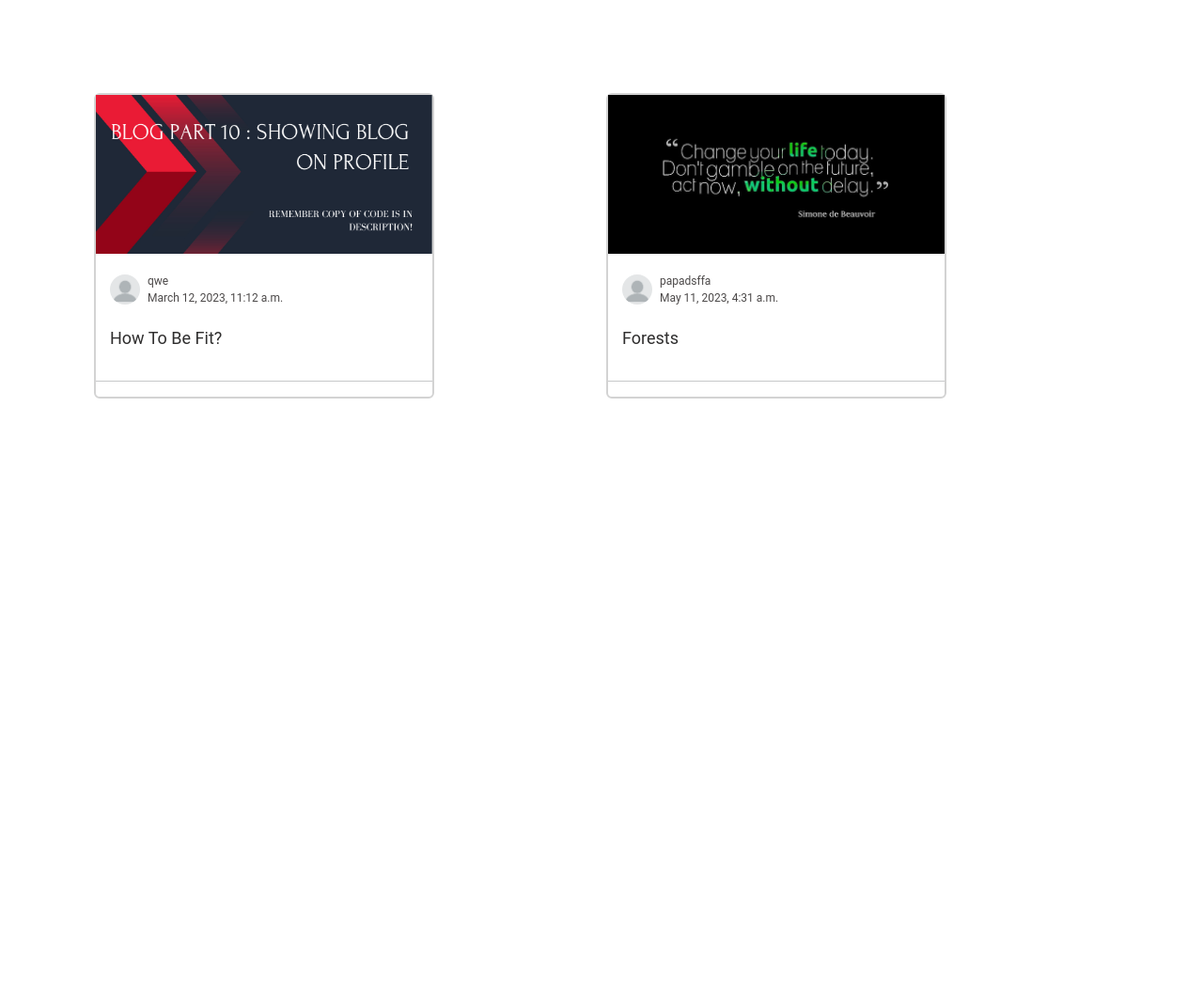
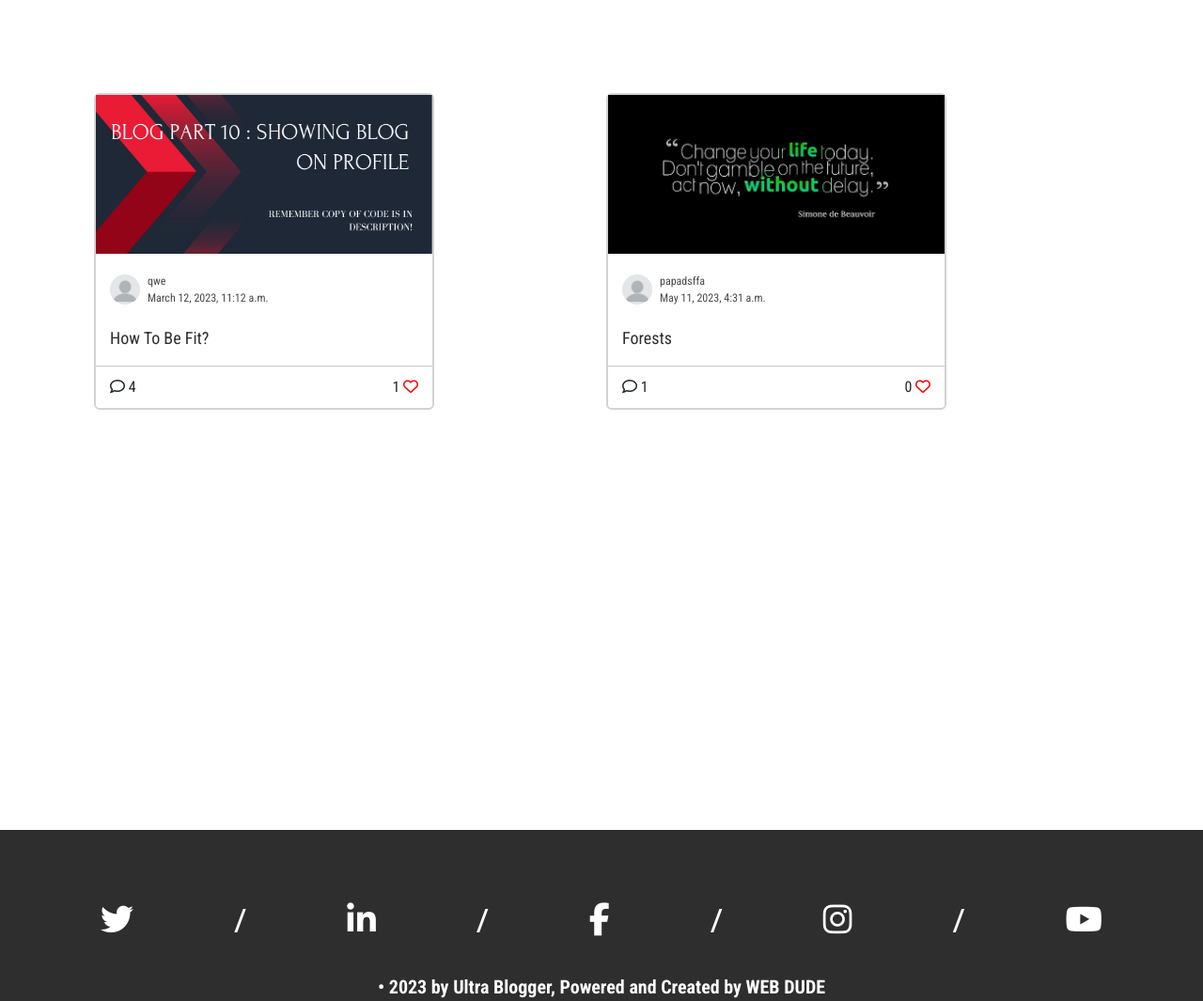
Before and after one commit to RanaSalmanHassan/Blog--Tutorial, a Django app: page / in a window 1280 px wide. Shown: the part 907-1972 px from the top of the page at 94% size. Before the commit the page ends 1331 px from the top, so only its background shows below. Run offline with Django 4.2, Linux system fonts and the light colour scheme; data comes from the database, SQL or seed files in the repository; both versions use the stored data as it was after the commit; some libraries are stand-ins or nearby versions.

Commit message:
Blog Home Completed

```diff
--- a/BlogProject/templates/base.html
+++ b/BlogProject/templates/base.html
@@ -11,6 +11,7 @@
     <script src="https://cdn.jsdelivr.net/npm/bootstrap@5.3.0-alpha1/dist/js/bootstrap.bundle.min.js"
         integrity="sha384-w76AqPfDkMBDXo30jS1Sgez6pr3x5MlQ1ZAGC+nuZB+EYdgRZgiwxhTBTkF7CXvN"
         crossorigin="anonymous"></script>
+    <script src="https://kit.fontawesome.com/4afee10683.js" crossorigin="anonymous"></script>
 </head>
 
 <body>
--- a/BlogProject/templates/blogapp/blog_home.html
+++ b/BlogProject/templates/blogapp/blog_home.html
@@ -53,7 +53,7 @@ Ultra Blogger
 
     .card {
         border: 2px solid lightgray;
-        font-family: 'Roboto', sans-serif;
+        font-family: 'Roboto Condensed', sans-serif;
         width: 362px;
     }
 
@@ -99,6 +99,64 @@ Ultra Blogger
         color: #2f2e2e;
         font-size: 18px;
     }
+
+    .card_footer {
+        display: flex;
+        justify-content: space-between;
+        align-items: center;
+        margin: 10px 15px;
+    }
+
+    .divider {
+        margin: 0px 15px;
+    }
+
+    /* Footer Section  */
+
+    footer {
+        display: flex;
+        flex-direction: column;
+        background-color: rgb(47, 46, 46);
+        color: white;
+        padding-top: 70px;
+    }
+
+    .icons {
+        font-size: 35px;
+        display: flex;
+        justify-content: space-evenly;
+        align-items: center;
+        transition: 0.1s ease-in;
+        cursor: pointer;
+    }
+
+    .footer_text {
+        font-size: 20px;
+        text-align: center;
+        padding-top: 30px;
+        font-weight: 600;
+        font-family: 'Roboto Condensed', sans-serif;
+    }
+
+    .icons .fa-twitter:hover {
+        color: rgb(29, 161, 242);
+    }
+
+    .icons .fa-linkedin-in:hover {
+        color: #0072b1;
+    }
+
+    .icons .fa-facebook-f:hover {
+        color: #4267b2;
+    }
+
+    .icons .fa-instagram:hover {
+        color: #C13584;
+    }
+
+    .icons .fa-youtube:hover {
+        color: #FF0000;
+    }
 </style>
 
 
@@ -134,8 +192,34 @@ Ultra Blogger
             </div>
         </div>
         <hr class="divider">
-
+        <div class="card_footer">
+            <div class="comment">
+                <i class="fa-regular fa-comment"></i>
+                <span>{{blog.blog_comment.count}}</span>
+            </div>
+            <div class="likes">
+                <span>{{blog.liked_blog.count}}</span>
+                <i class="fa-regular fa-heart" style="color: red;"></i>
+            </div>
+        </div>
     </div>
     {%endfor%}
 </section>
+
+<footer>
+    <div class="icons">
+        <i class="fa-brands fa-twitter"></i>
+        &#47;
+        <i class="fa-brands fa-linkedin-in"></i>
+        &#47;
+        <i class="fa-brands fa-facebook-f"></i>
+        &#47;
+        <i class="fa-brands fa-instagram"></i>
+        &#47;
+        <i class="fa-brands fa-youtube"></i>
+    </div>
+    <div class="footer_text">
+        &#x2022; 2023 by Ultra Blogger, Powered and Created by WEB DUDE
+    </div>
+</footer>
 {%endblock bodyblock%}
```
Also changed, not shown: BlogProject/db.sqlite3, BlogProject/media/blog_pics/quote-inspirational-typography-motivational-wallpaper-preview.jpg (added).
